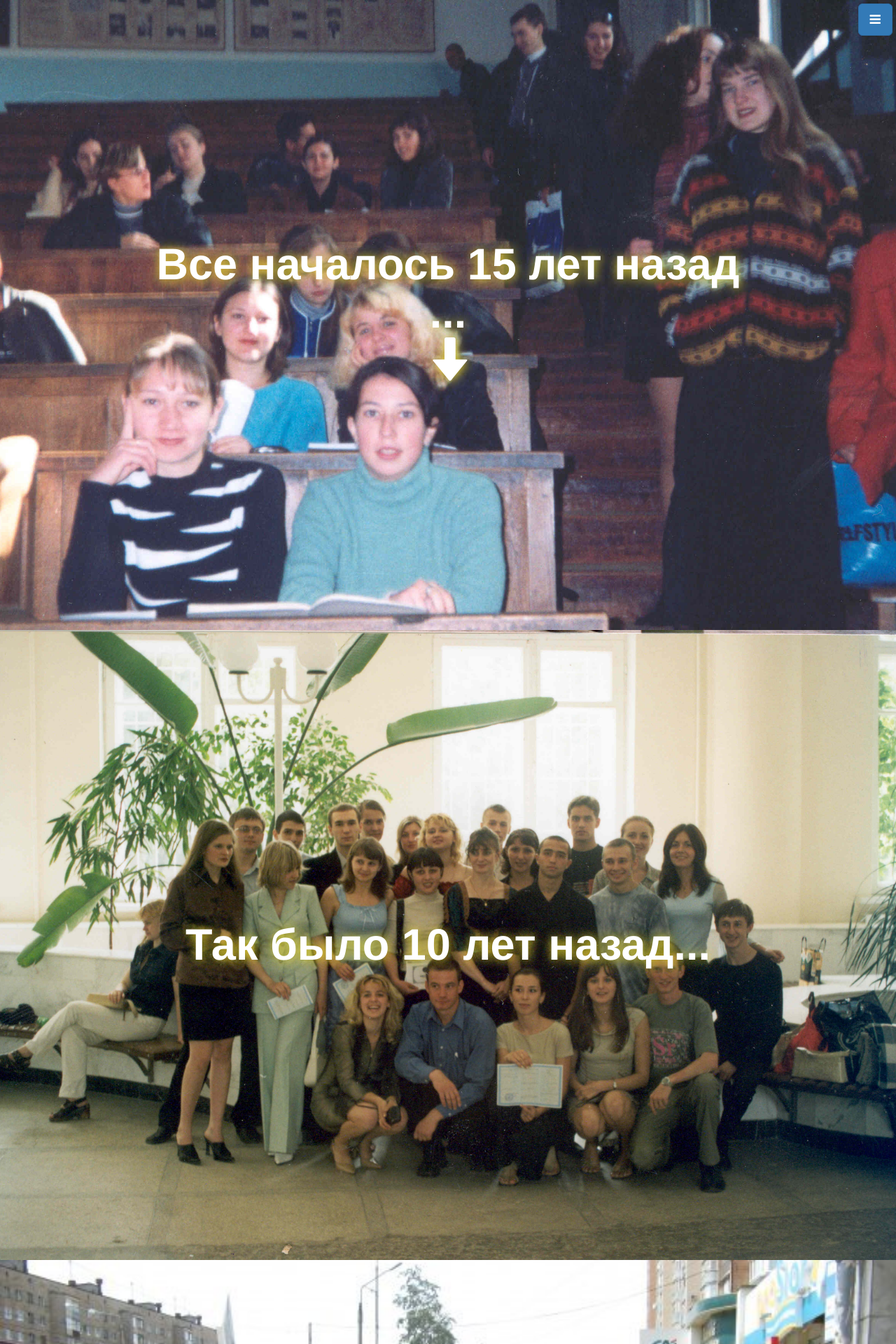
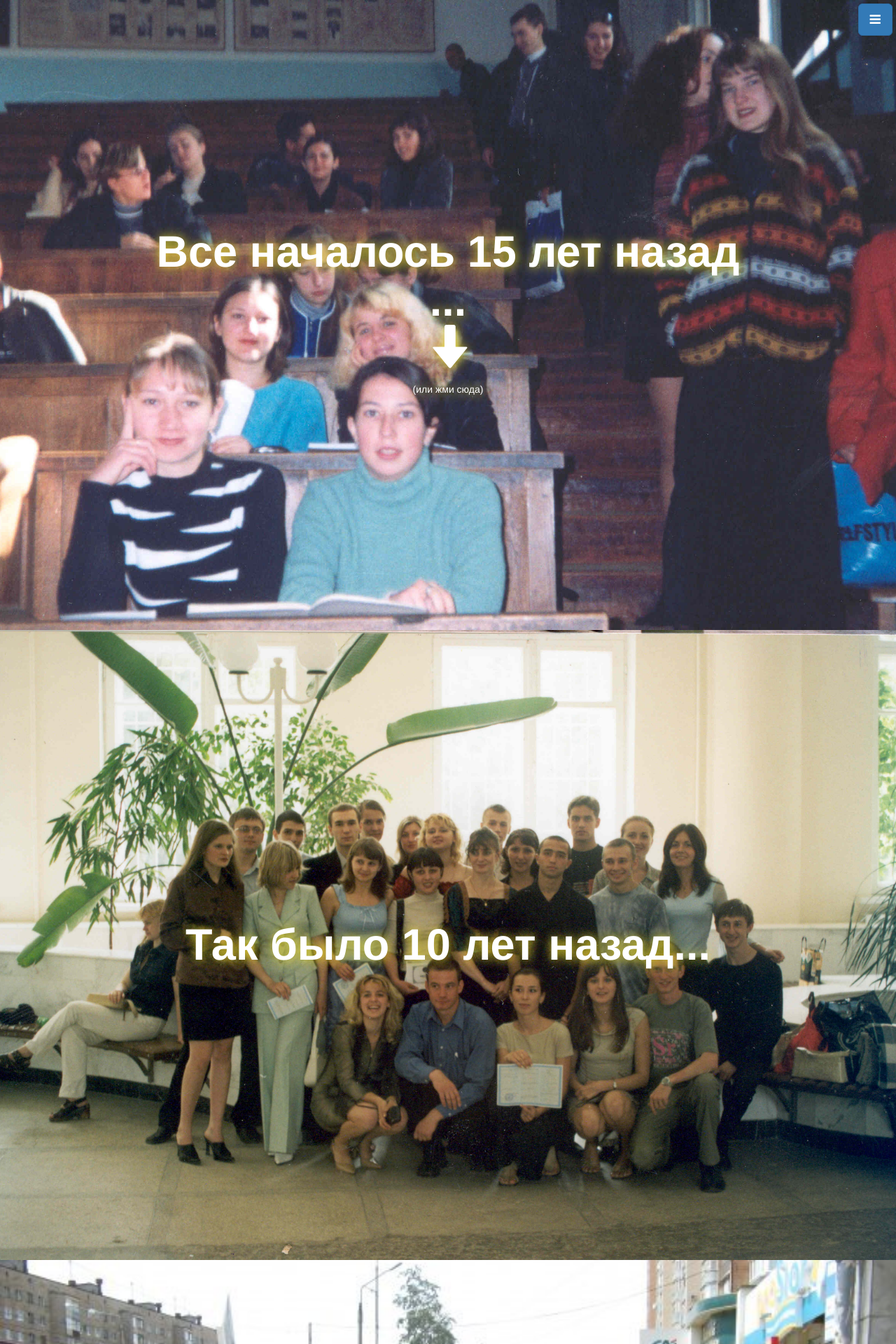
Before and after one commit to dmzio/chem1999, a Jekyll site: the page built from index.html, in a window 1280 px wide. Shown: the top 1920 px of the page at 70% size. Built offline with Jekyll 4.4.1, drawn with Linux system fonts in a browser that asks for light colours; nearby versions of some CDN libraries; Markdown is read by kramdown in place of the engine named in the settings.

Commit message:
small text changes

```diff
--- a/_layouts/default.html
+++ b/_layouts/default.html
@@ -30,7 +30,8 @@
             </li>
             <li><a href="/#top">Home</a>
             </li>
-            <li><a href="info.html">Info</a>
+            <li><a href="/#do-action">Анкета Химика</a></li>
+            <li><a href="info.html">О встрече подробности</a>
             </li>
             <li><a href="peoples.html">Участники</a>
             </li>
--- a/css/stylish-portfolio.css
+++ b/css/stylish-portfolio.css
@@ -18,6 +18,11 @@ body {
   font-size: 4.5em;
   font-weight: 700;
 color: #fff;
+text-shadow: 1px 1px 15px #ECDC2D;
+}
+
+.vert-text h1 a, .vert-text h1 a:visited, .vert-text h5 a, .vert-text h5 a:visited {
+   color: #fff;
 text-shadow: 1px 1px 15px #ECDC2D;
 }
 
--- a/index.html
+++ b/index.html
@@ -8,7 +8,8 @@ description: "В 1999 году на химический факультет Ха
     <div id="top" class="header">
         <div class="vert-text">
            <h1>Все началось 15 лет назад <br />...</h1>
-            <h1><span class="glyphicon glyphicon-arrow-down" title="Крути вниз"></span></h1>
+            <h1><a href="#do-action"><span class="glyphicon glyphicon-arrow-down" title="Крути вниз"></span></a></h1>
+            <h5><a href="#do-action">(или жми сюда)</a></h5>
         </div>
     </div>
     <!-- /Full Page Image Header Area -->
@@ -131,7 +132,7 @@ description: "В 1999 году на химический факультет Ха
 
     <!-- Call to Action -->
     <div class="call-to-action">
-        <div class="container">
+        <div id="do-action" class="container">
             <div class="row">
                 <div class="col-md-6 col-md-offset-3 text-center">
                     <h3>Сообщи о своем намерении поучаствовать.</h3>
```
